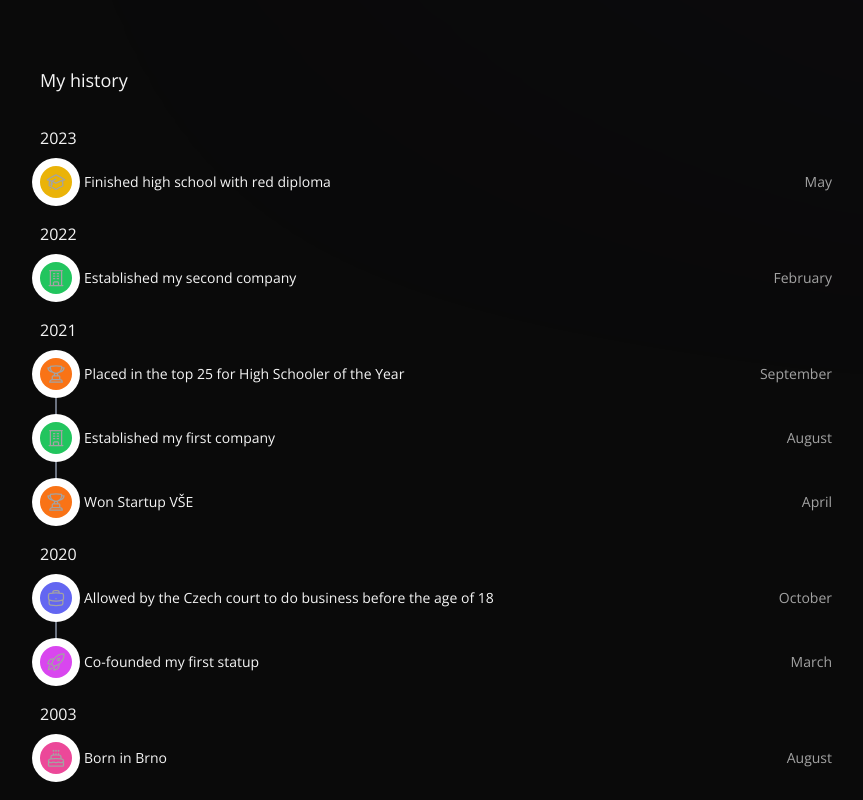
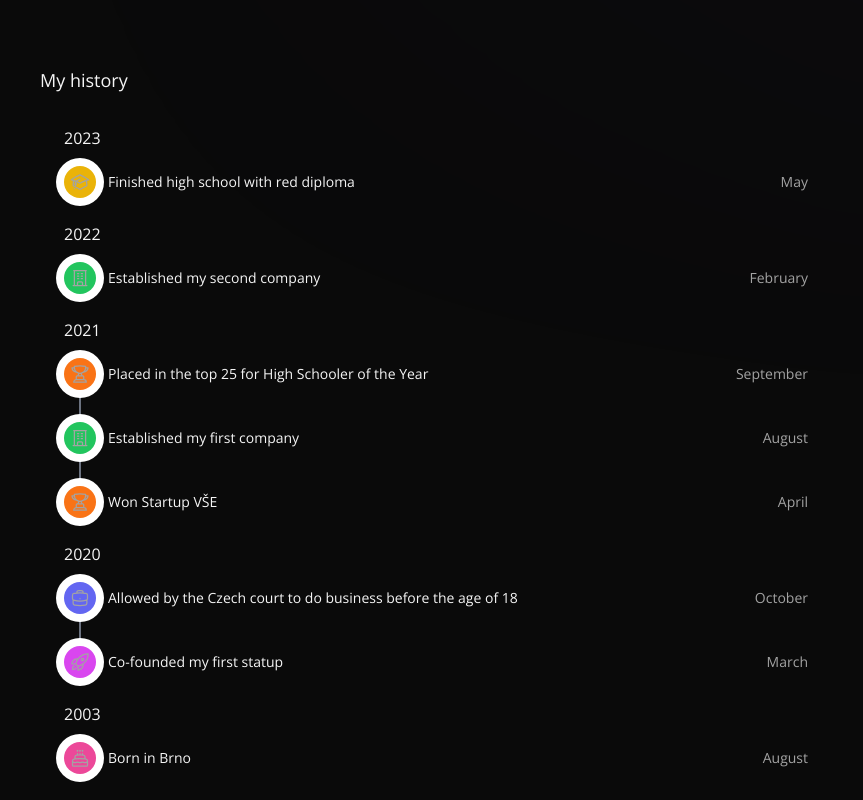
Before and after one commit to AdamSchinzel/personal-website, an Astro site: page / in a window 1280 px wide. Shown: the part 1180-1980 px from the top of the page, without its empty margins (204-1067 px from the left). Built offline with nearby package versions, Linux system fonts and the light colour scheme; Astro itself is replaced by a stand-in of ours.

Commit message:
fix: padding

```diff
--- a/src/components/History.astro
+++ b/src/components/History.astro
@@ -3,7 +3,7 @@ import HistoryItem from "./HistoryItem.astro";
 import HistoryYear from "./HistoryYear.astro";
 ---
 
-<div class="flex-col items-center px-6 w-full sm:px-4 md:px-0">
+<div class="flex-col items-center px-6 w-full">
   <HistoryYear title="2023" />
   <ul class="mb-4">
     <HistoryItem title="Finished high school with red diploma" time="May" type="school" isBottom />
```
